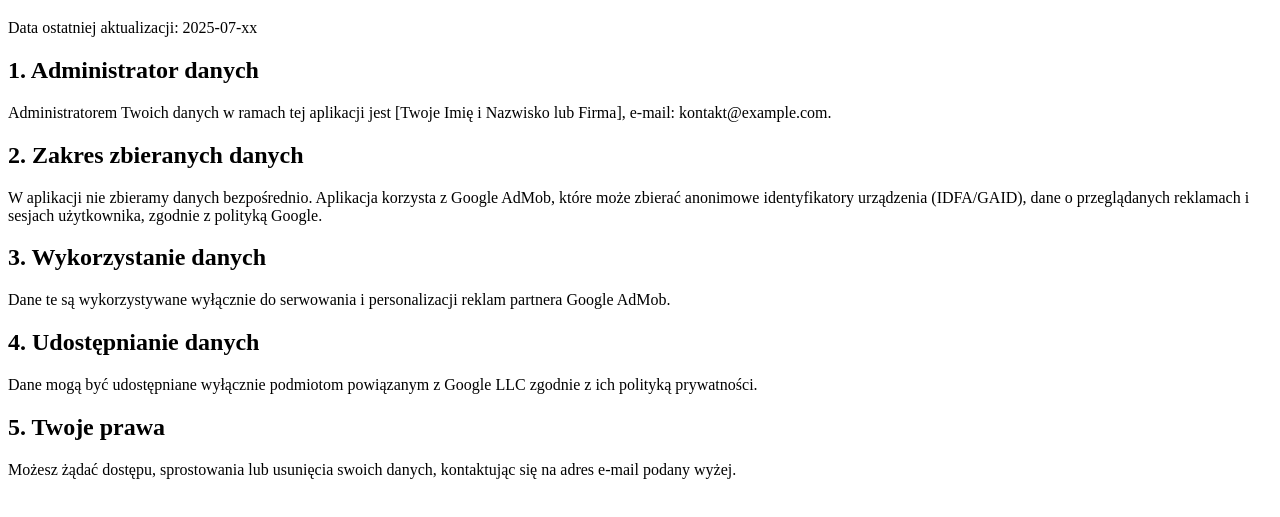
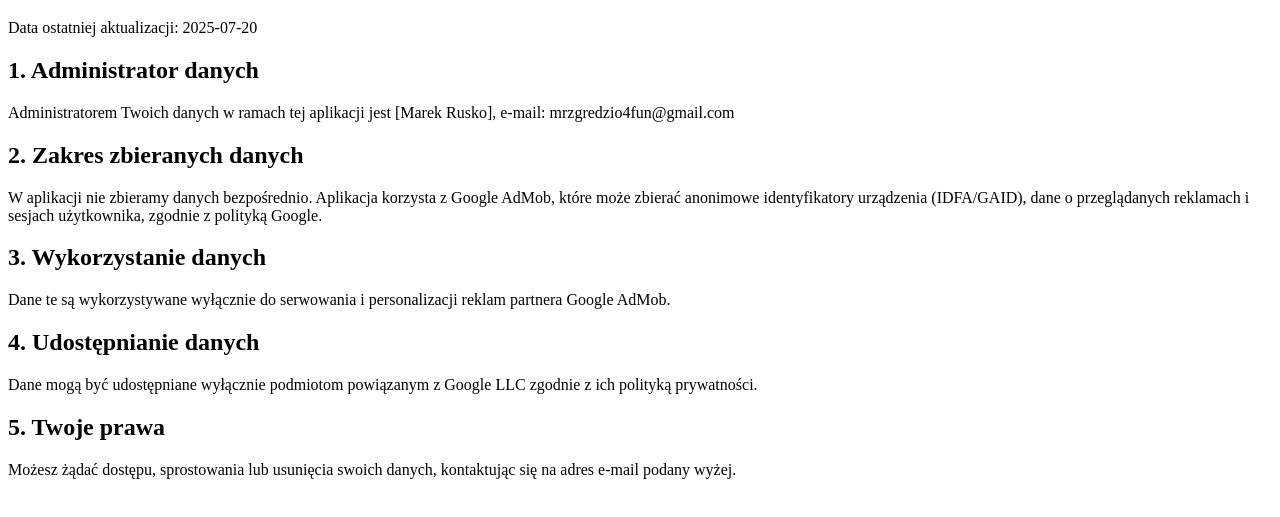
Before and after one commit to ZgredzioProgramista/mr-block-breaker-privacy, a plain HTML site: page index.html in a window 1280 px wide. Shown: the part 61-578 px from the top of the page. Drawn offline with Linux system fonts and the light colour scheme.

Commit message:
index.html

```diff
--- a/index.html
+++ b/index.html
@@ -6,10 +6,10 @@
 </head>
 <body>
   <h1>Polityka prywatności</h1>
-  <p>Data ostatniej aktualizacji: 2025-07-xx</p>
+  <p>Data ostatniej aktualizacji: 2025-07-20</p>
 
   <h2>1. Administrator danych</h2>
-  <p>Administratorem Twoich danych w ramach tej aplikacji jest [Twoje Imię i Nazwisko lub Firma], e-mail: kontakt@example.com.</p>
+  <p>Administratorem Twoich danych w ramach tej aplikacji jest [Marek Rusko], e-mail: mrzgredzio4fun@gmail.com</p>
 
   <h2>2. Zakres zbieranych danych</h2>
   <p>W aplikacji nie zbieramy danych bezpośrednio. Aplikacja korzysta z Google AdMob, które może zbierać anonimowe identyfikatory urządzenia (IDFA/GAID), dane o przeglądanych reklamach i sesjach użytkownika, zgodnie z polityką Google.</p>
```
